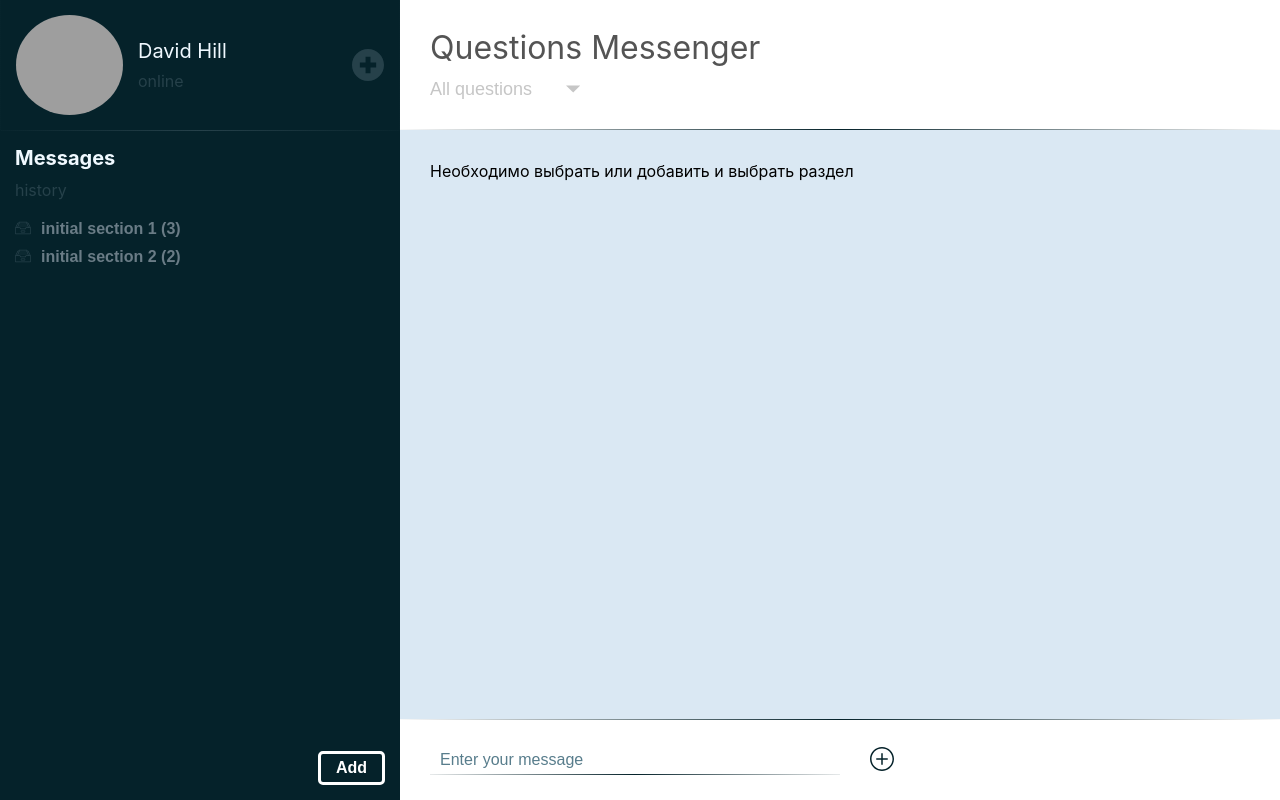
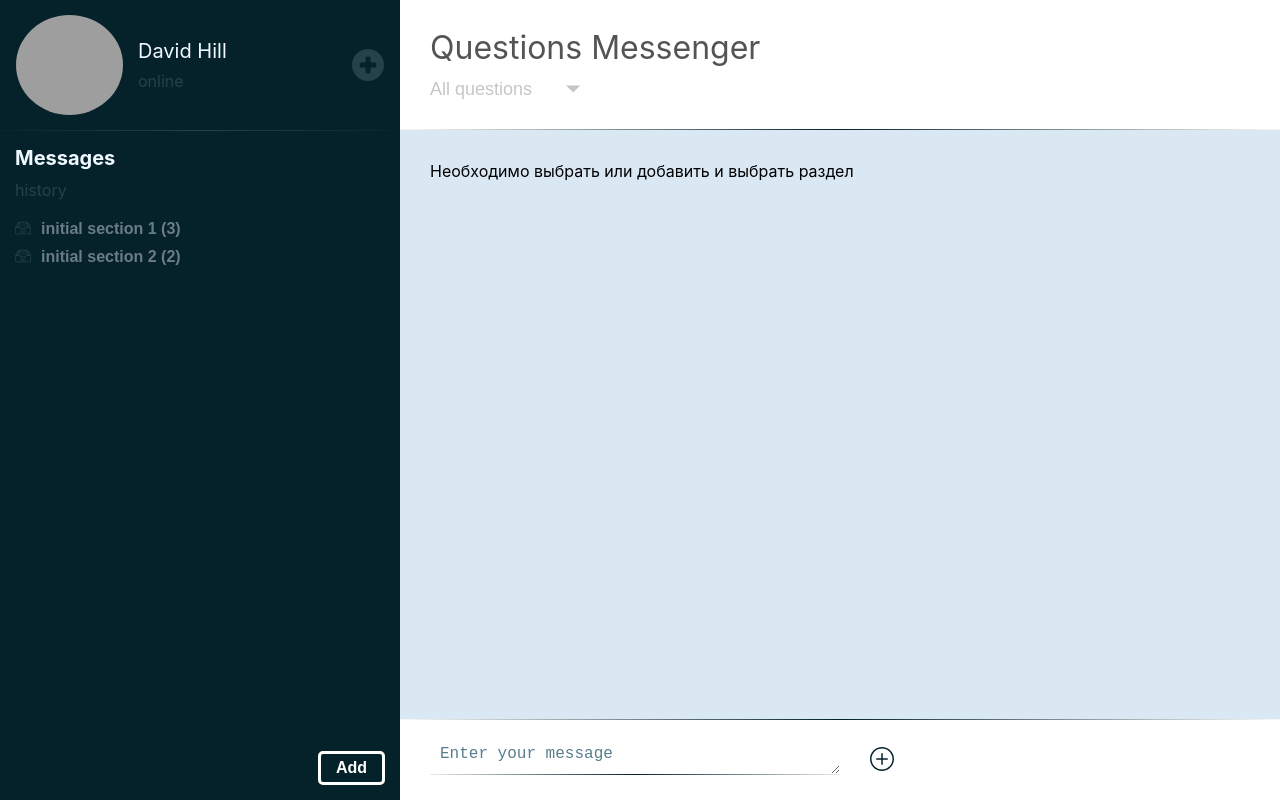
Before and after one commit to sanyamaks/questions-messenger-test, a React (Create React App) app: page / in a window 1280 px wide. Built offline with nearby package versions, Linux system fonts and the light colour scheme; grey boxes are pictures that could not be loaded.

Commit message:
Change input to textarea

```diff
--- a/src/components/Form/Form.js
+++ b/src/components/Form/Form.js
@@ -38,7 +38,7 @@ const Form = () => {
 
   return (
     <form className="form" onSubmit={handleSubmit} ref={formRef}>
-      <input
+      <textarea
         type="text"
         className="form__message"
         ref={inputRef}
--- a/src/components/Form/Form.scss
+++ b/src/components/Form/Form.scss
@@ -14,7 +14,7 @@
 
   &__message {
     margin: 0;
-    padding: 10px 10px;
+    padding: 0 10px;
     height: 30px;
     width: 50%;
     color: #05222a;
@@ -30,6 +30,9 @@
     box-sizing: border-box;
     font-size: 16px;
     font-weight: 400;
+    appearance: none;
+    -moz-appearance: none;
+    -webkit-appearance: none;
 
     &::placeholder {
       color: #587d8c;
```
